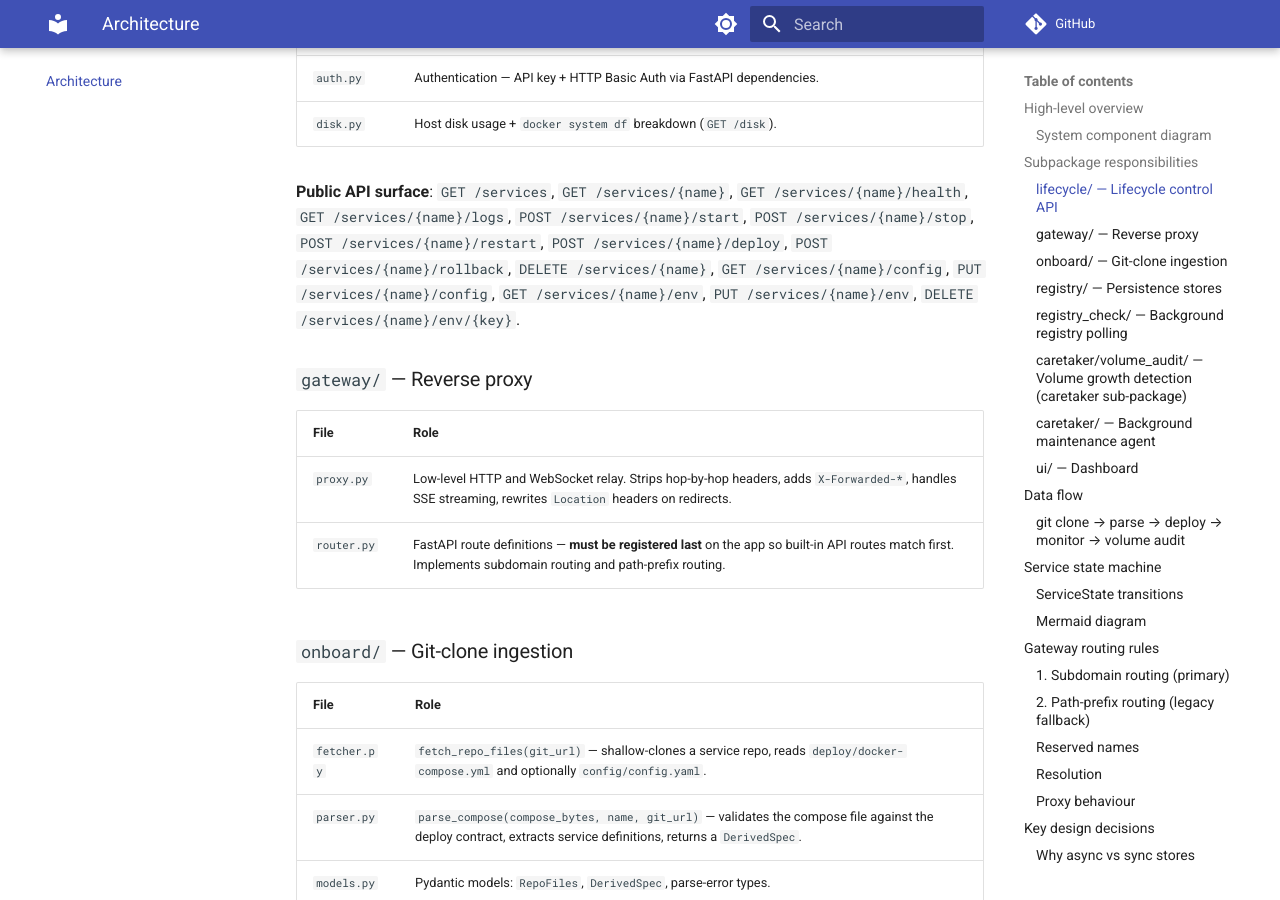
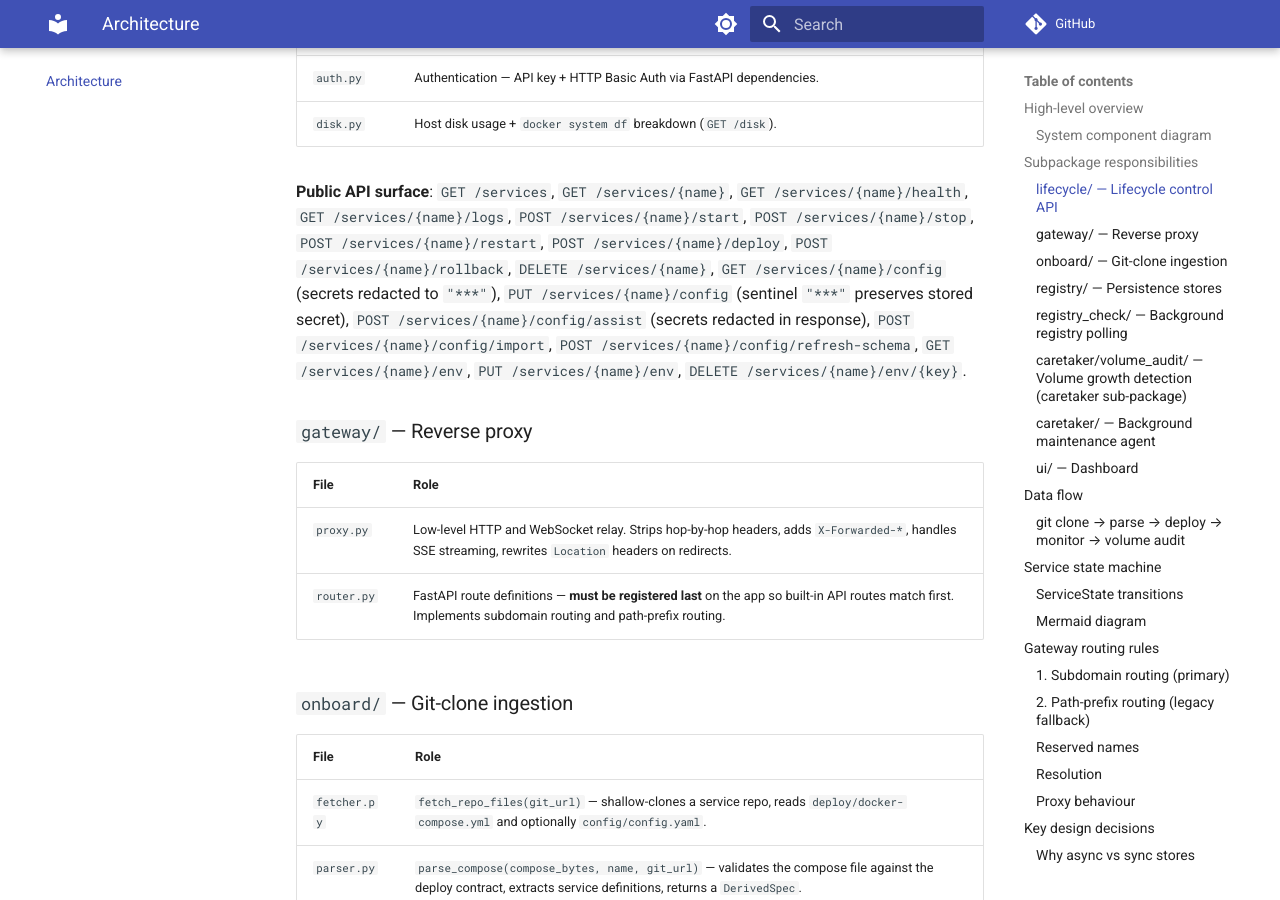
Before and after one commit to damien-robotsix/robotsix-central-deploy, an MkDocs documentation site: the page built from docs/ARCHITECTURE.md, in a window 1280 px wide and 900 px high, scrolled down 1747 px. Built offline with MkDocs 1.6.1 and Material for MkDocs 9.7.7, drawn with Linux system fonts in a browser that asks for light colours; comment, search, counter and statistics services are not loaded.

Commit message:
mill(docs): Config management surface: redact-on-read + merge-on-write for secret keys (config-standard §3) (20260720T225204Z-config-management-surface-redact-on-read-37be)

```diff
--- a/docs/ARCHITECTURE.md
+++ b/docs/ARCHITECTURE.md
@@ -72,14 +72,7 @@ Docker volume growth over time.
 | `auth.py` | Authentication — API key + HTTP Basic Auth via FastAPI dependencies. |
 | `disk.py` | Host disk usage + `docker system df` breakdown (`GET /disk`). |
 
-**Public API surface**: `GET /services`, `GET /services/{name}`,
-`GET /services/{name}/health`, `GET /services/{name}/logs`,
-`POST /services/{name}/start`, `POST /services/{name}/stop`,
-`POST /services/{name}/restart`, `POST /services/{name}/deploy`,
-`POST /services/{name}/rollback`, `DELETE /services/{name}`,
-`GET /services/{name}/config`, `PUT /services/{name}/config`,
-`GET /services/{name}/env`, `PUT /services/{name}/env`,
-`DELETE /services/{name}/env/{key}`.
+**Public API surface**: `GET /services`, `GET /services/{name}`, `GET /services/{name}/health`, `GET /services/{name}/logs`, `POST /services/{name}/start`, `POST /services/{name}/stop`, `POST /services/{name}/restart`, `POST /services/{name}/deploy`, `POST /services/{name}/rollback`, `DELETE /services/{name}`, `GET /services/{name}/config` (secrets redacted to `"***"`), `PUT /services/{name}/config` (sentinel `"***"` preserves stored secret), `POST /services/{name}/config/assist` (secrets redacted in response), `POST /services/{name}/config/import`, `POST /services/{name}/config/refresh-schema`, `GET /services/{name}/env`, `PUT /services/{name}/env`, `DELETE /services/{name}/env/{key}`.
 
 ### `gateway/` — Reverse proxy
 
```
